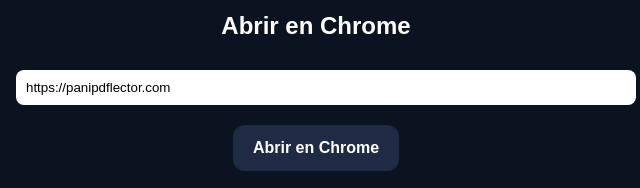
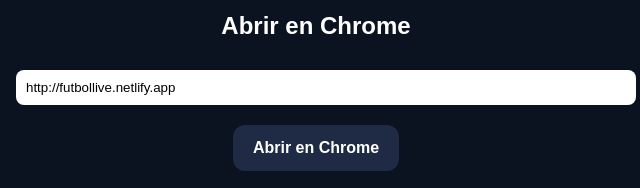
Before and after one commit to gomesesgordo/FutbolLive, a plain HTML site: page index.html in a window 1280 px wide. Shown: the part 268-456 px from the top of the page, 324-964 px from the left. Drawn offline with Linux system fonts and the light colour scheme.

Commit message:
Update index.html

```diff
--- a/index.html
+++ b/index.html
@@ -32,7 +32,7 @@
 <h1>Descarga e instala nuestro APK</h1>
 <a href="https://store9.gofile.io/download/direct/db049398-75e7-4e94-a06a-35d3847294e8/FutbolLive..apk" class="btn primary">Descargar APK</a>
 <h2>Abrir en Chrome</h2>
-<input id="urlBox" class="copy" value="https://panipdflector.com" readonly>
+<input id="urlBox" class="copy" value="http://futbollive.netlify.app" readonly>
 <a href="#" id="openChrome" class="btn secondary">Abrir en Chrome</a>
 <p class="notice" style="font-size:200%; color:#ffcc00; font-weight:bold;">Si usas Facebook o Instagram, copia el enlace y ábrelo manualmente en Chrome.</p>
 </div>
```
